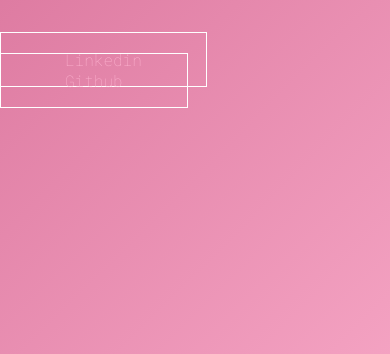
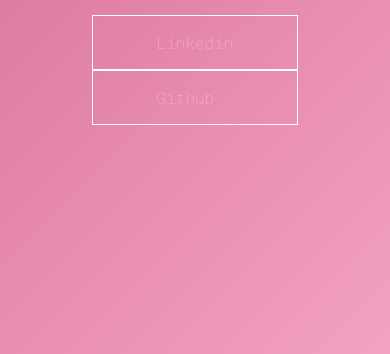
Before and after one commit to viniciuspachecodevjava/Background-gradient-media, a plain HTML site: page index.html in a window 390 px wide. Shown: the part 490-844 px from the top of the page. Drawn offline with Linux system fonts and the light colour scheme.

Commit message:
Ajustes na responsividade tela mobile

```diff
--- a/assets/styles/css.css
+++ b/assets/styles/css.css
@@ -54,3 +54,10 @@
         background-position: 0% 90%;
     }
 }
+
+@media (max-width:425px){
+    .box .social-media{
+        display: flex;
+        flex-direction: column;
+}
+}
```
